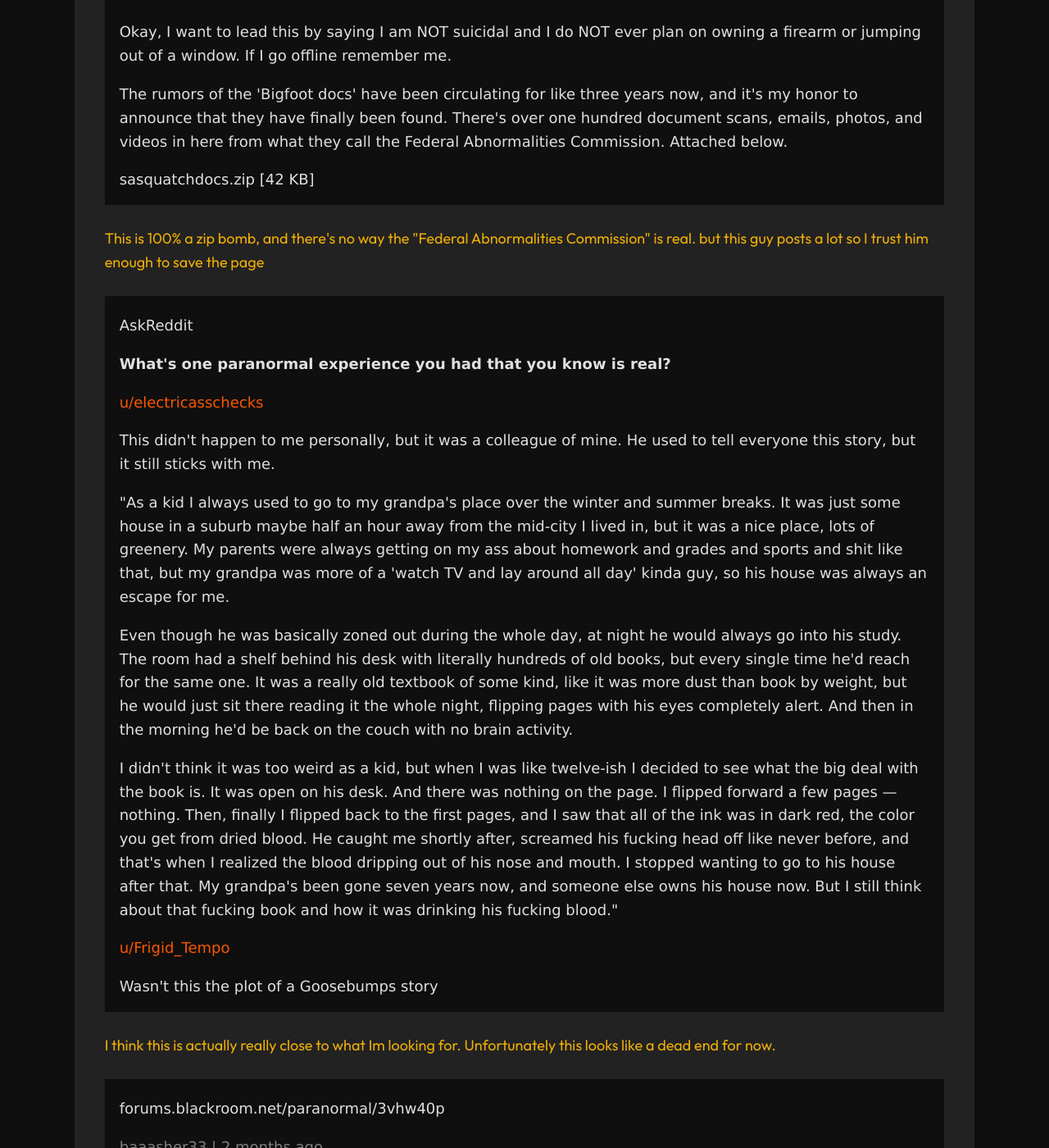
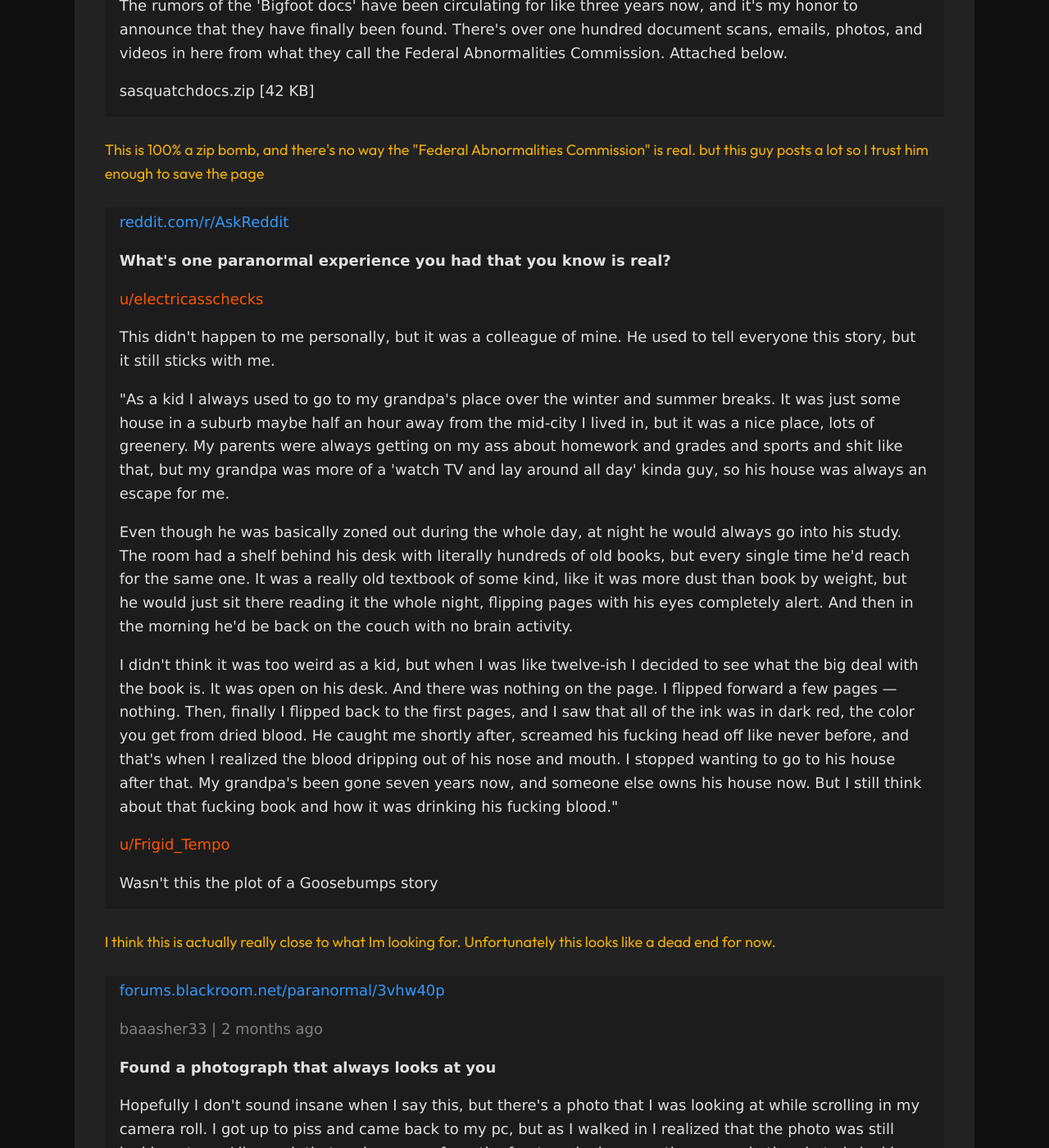
Before and after one commit to drizzleberry/drizzleberry.github.io, a Jekyll site: the page built from pages/episodes/evidence-board.html, in a window 1280 px wide and 1400 px high, scrolled down 5131 px. Shown: the whole window at 82% size. Built offline with Jekyll 4.4.1, drawn with Linux system fonts in a browser that asks for light colours.

Commit message:
Update evidence-board.html

```diff
--- a/pages/episodes/evidence-board.html
+++ b/pages/episodes/evidence-board.html
@@ -8,16 +8,27 @@ date: 2026 Nov 10
 @import url('https://fonts.googleapis.com/css2?family=Fira+Sans:ital,wght@0,100;0,200;0,300;0,400;0,500;0,600;0,700;0,800;0,900;1,100;1,200;1,300;1,400;1,500;1,600;1,700;1,800;1,900&family=Inter:ital,opsz,wght@0,14..32,100..900;1,14..32,100..900&display=swap');
 
 div.blockquote {
- margin: 1.5em auto 1.5em;
- font-style: normal;
- background-color: #0f0f0f;
+	margin: 1.5em auto 1.5em;
+	font-style: normal;
+	background-color: #1c1c1c;
 }
+
 strong { font-weight: 700; }
+
+span.site-name {
+	text-align: right;
+	color: var(--link-color);
+}
+
+div.jamie-note {
+	color: var(--note-color1);
+	margin: 1.5em auto 1.5em;
+}
 </style>
 
 <div class="blockquote" style="font-family: 'Fira Sans';">
 
-<p>The Oakland Microphone</p>
+<span class="site-name">The Oakland Microphone</span>
 <p><strong>Mysterious office building draws local attention</strong></p>
 <p>One office building along North Prairie Rd has long been the subject of speculation. Most people pay no attention as they drive past it, it seemingly blends in with the other nearby buildings, but if you look closer, you&#39;ll find a few strange things. The building has no name or logo plastered on its side, and it never seems to have any cars in its parking lot. Residents in nearby blocks have wondered for many years what this building could be.</p>
 <p>Two Oakland high schoolers finally decided to get to the bottom of this. &quot;We went in [the building], and it was obviously locked,&quot; one told us about their adventure, &quot;but we were gonna find a way in anyway.&quot; It turned out that one back-access door wasn&#39;t made with a proper lock, and it had been propped open slightly. However, as the two kids went inside, they found the unexpected. The building was completely dark, the lights apparently dead, and the air was so dusty it seemed like no one had been in there for years.</p>
@@ -29,7 +40,7 @@ strong { font-weight: 700; }
 
 </div>
 
-<div style="color: var(--note-color1); margin: 1.5em auto 1.5em;">
+<div class="jamie-note">
 
 Website says Oakland is somewhere in Iowa.
 
@@ -37,7 +48,7 @@ Website says Oakland is somewhere in Iowa.
 
 <div class="blockquote" style="font-family: 'Verdana';">
 
-<p>forums.blackroom.net/paranormal/cn940wfn</p>
+<span class="site-name">forums.blackroom.net/paranormal/cn940wfn</span>
 <p><span style="color: gray;"> wealthyadvancement9 | 11 months ago </span></p>
 <p><strong>Actually ran into the Frog man</strong> </p>
 <p>Yes, the Frog man. If you dont live in Indiana it&#39;ll sound really fucking stupid, but everyone here says its real. Although which ones are being serious and which are joking I still have no idea, though its probably more of the second half nowadays.</p>
@@ -51,7 +62,7 @@ Website says Oakland is somewhere in Iowa.
 
 <div class="blockquote" style="font-family: sans-serif;">
 
-<p>UFOlogy Wiki</p>
+<span class="site-name">UFOlogy Wiki</span>
 <p><strong>List of uncategorized extraterrestrial sightings</strong></p>
 <p>This is a list of all sightings <em>confirmed</em> to be extraterrestrials, that do not fall into one of the major wiki categories. Please only add reliable sightings — see confirmation guide.</p>
 <p>Tags: Midwest US, Central US, last two years, pending full explanation</p>
@@ -78,7 +89,7 @@ Website says Oakland is somewhere in Iowa.
 
 </div>
 
-<div style="color: var(--note-color1); margin: 1.5em auto 1.5em;">
+<div class="jamie-note">
 
 Not what I was looking for but maybe worth reading these. Bookmarked this site.
 
@@ -86,7 +97,7 @@ Not what I was looking for but maybe worth reading these. Bookmarked this site.
 
 <div class="blockquote" style="font-family: 'Inter';">
 
-<p>Paradox Investigators</p>
+<span class="site-name">Paradox Investigators</span>
 <p><strong>Saturday Submit — The Streetlamp Anomaly</strong></p>
 <p>This week&#39;s winning Saturday Submit comes from pengwIngs973:</p>
 <p><em>There&#39;s a street lamp near my house that I walk past every so often. Every time I walk past it, it turns off. It&#39;s the only lamp on its street, so the entire thing goes dark. I asked about it on the community group, but nobody says it&#39;s ever happened to them.</em></p>
@@ -102,7 +113,7 @@ Not what I was looking for but maybe worth reading these. Bookmarked this site.
 
 <div class="blockquote" style="font-family: 'Helvetica';">
 
-<p>4chan.org/x/</p>
+<span class="site-name">4chan.org/x/</span>
 <p><strong>Post your true creepy stories</strong></p>
 
 <div class="blockquote" style="border: solid 1px var(--text-color);">
@@ -120,7 +131,7 @@ Not what I was looking for but maybe worth reading these. Bookmarked this site.
 
 </div>
 
-<div style="color: var(--note-color1); margin: 1.5em auto 1.5em;">
+<div class="jamie-note">
 
 Obviously this is made up but there could be some truth to this. Its honestly the closest thing to what im looking for
 
@@ -128,7 +139,7 @@ Obviously this is made up but there could be some truth to this. Its honestly th
 
 <div class="blockquote" style="font-family: 'Verdana';">
 
-<p>forums.blackroom.net/paranormal/bc49wfin</p>
+<span class="site-name">forums.blackroom.net/paranormal/bc49wfin</span>
 <p><span style="color: gray;"> OralOracle7×7 | 3 years ago </span></p>
 <p><strong> [LEAK] First look at government Sasquatch documents </strong></p>
 <p>Edit: No, I didn&#39;t find these. The files were leaked in an IRC chat by a known reliable community member, and I forwarded them here.</p>
@@ -138,7 +149,7 @@ Obviously this is made up but there could be some truth to this. Its honestly th
 
 </div>
 
-<div style="color: var(--note-color1); margin: 1.5em auto 1.5em;">
+<div class="jamie-note">
 
 This is 100% a zip bomb, and there's no way the "Federal Abnormalities Commission" is real. but this guy posts a lot so I trust him enough to save the page
 
@@ -146,7 +157,7 @@ This is 100% a zip bomb, and there's no way the "Federal Abnormalities Commissio
 
 <div class="blockquote" style="font-family: 'Verdana';">
 
-<p>AskReddit</p>
+<span class="site-name">reddit.com/r/AskReddit</span>
 <p><strong>What&#39;s one paranormal experience you had that you know is real?</strong></p>
 <p><span style="color: #fa5700;"> u/electricasschecks </span></p>
 <p>This didn&#39;t happen to me personally, but it was a colleague of mine. He used to tell everyone this story, but it still sticks with me.</p>
@@ -158,7 +169,7 @@ This is 100% a zip bomb, and there's no way the "Federal Abnormalities Commissio
 
 </div>
 
-<div style="color: var(--note-color1); margin: 1.5em auto 1.5em;">
+<div class="jamie-note">
 
 I think this is actually really close to what Im looking for. Unfortunately this looks like a dead end for now.
 
@@ -166,7 +177,7 @@ I think this is actually really close to what Im looking for. Unfortunately this
 
 <div class="blockquote" style="font-family: 'Verdana';">
 
-<p>forums.blackroom.net/paranormal/3vhw40p</p>
+<span class="site-name">forums.blackroom.net/paranormal/3vhw40p</span>
 <p><span style="color: gray;"> baaasher33 | 2 months ago </span></p>
 <p><strong>Found a photograph that always looks at you</strong></p>
 <p>Hopefully I don&#39;t sound insane when I say this, but there&#39;s a photo that I was looking at while scrolling in my camera roll. I got up to piss and came back to my pc, but as I walked in I realized that the photo was still looking at me. Like yeah that makes sense from the front angle, because the person in the photo is looking at the camera. But, this happened when I was like six feet away and at a diagonal angle. Moved around, the eyes in the photo follow me. Printed it out, same effect from all angles. Did I discover a new phenomenon?</p>
@@ -175,7 +186,7 @@ I think this is actually really close to what Im looking for. Unfortunately this
 
 </div>
 
-<div style="color: var(--note-color1); margin: 1.5em auto 1.5em;">
+<div class="jamie-note">
 
 I think I'm spending too much time on this site
 
@@ -183,13 +194,13 @@ I think I'm spending too much time on this site
 
 <div class="blockquote" style="font-family: 'Trebuchet MS';">
 
-<p>GarageQuestions</p>
+<span class="site-name">GarageQuestions</span>
 <p><strong>There&#39;s a poltergeist in my car</strong></p>
 <p>I&#39;m dead fucking serious. It was working fine literally two days ago but now it doesn&#39;t start. I change the gas, nothing. I change the oil, the car starts moaning - and I use that word on purpose. I tried looking under the hood, and it goes AWOOOGA like some fucking 1960s cartoon. Swallowed my pride and took it to a mechanic and he has no fucking idea. I am actually being fucked with by a poltergeist it&#39;s not funny.</p>
 
 </div>
 
-<div style="color: var(--note-color1); margin: 1.5em auto 1.5em;">
+<div class="jamie-note">
 
 Alright, fuck everything. Nobody can even agree on what the paranormal _is_, and none of this UFO shit is getting me any closer to finding the real stuff. I need a break, maybe I can learn more about object 847 on Monday.
 
```
